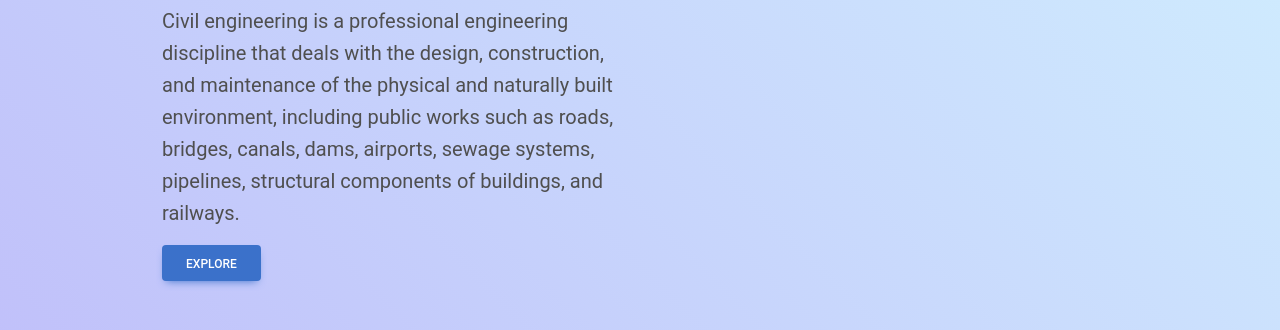
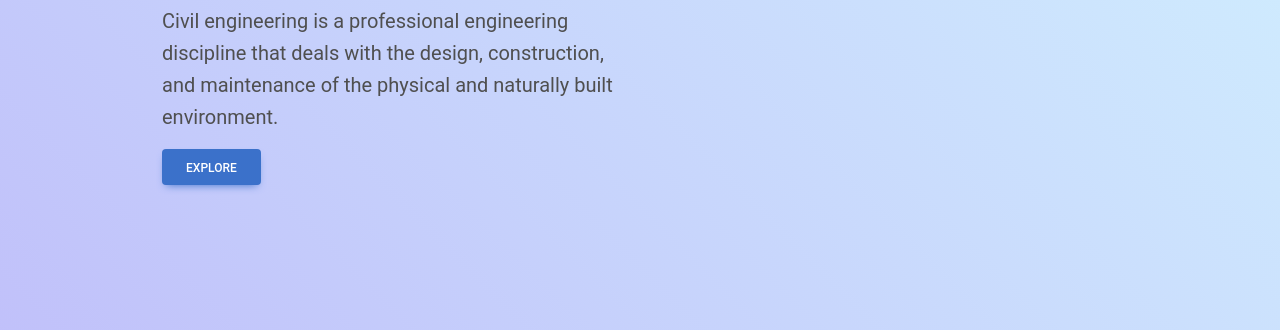
Before and after one commit to osuriraju/DashakaraWeb, a plain HTML site: page Index.html in a window 1280 px wide. Shown: the part 465-795 px from the top of the page. Drawn offline with nearby package versions, Linux system fonts and the light colour scheme.

Commit message:
Update Index.html

```diff
--- a/Index.html
+++ b/Index.html
@@ -63,7 +63,7 @@
       <div class="col-lg-1"></div>
       <div class="col-lg-5 col-sm-12 matter">
         <h1>The future starts with civil engineers</h1>
-        <p>Civil engineering is a professional engineering discipline that deals with the design, construction, and maintenance of the physical and naturally built environment, including public works such as roads, bridges, canals, dams, airports, sewage systems, pipelines, structural components of buildings, and railways.</p>
+        <p>Civil engineering is a professional engineering discipline that deals with the design, construction, and maintenance of the physical and naturally built environment.</p>
 
         <button class="btn btn-primary" style="margin-bottom: 20px;">Explore</button>
       </div>
```
